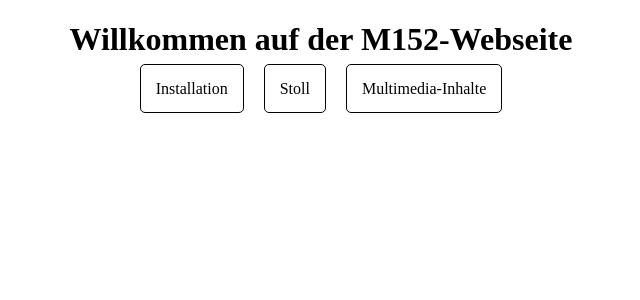
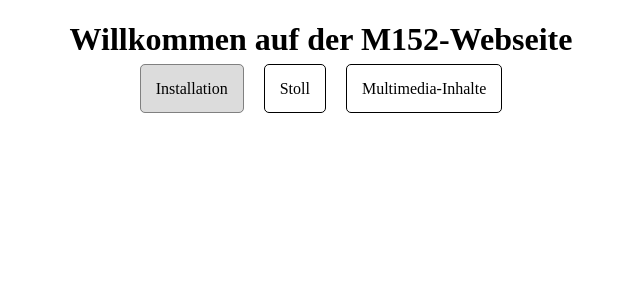
Before and after one commit to GogoDeveloper/m152, a PHP site: page / in a window 1280 px wide, with the pointer over the restyled element. Shown: the top 300 px of the page, without its empty margins (319-959 px from the left). Run offline with PHP 8.4, Linux system fonts and the light colour scheme.

Commit message:
beutified nav links

```diff
--- a/styles/style.css
+++ b/styles/style.css
@@ -21,3 +21,7 @@ a:hover{
     border: 1px solid black;
     border-radius: 5px;
 }
+.nav-link:hover{
+    background-color: gainsboro;
+    border: 1px solid gray;
+}
```
